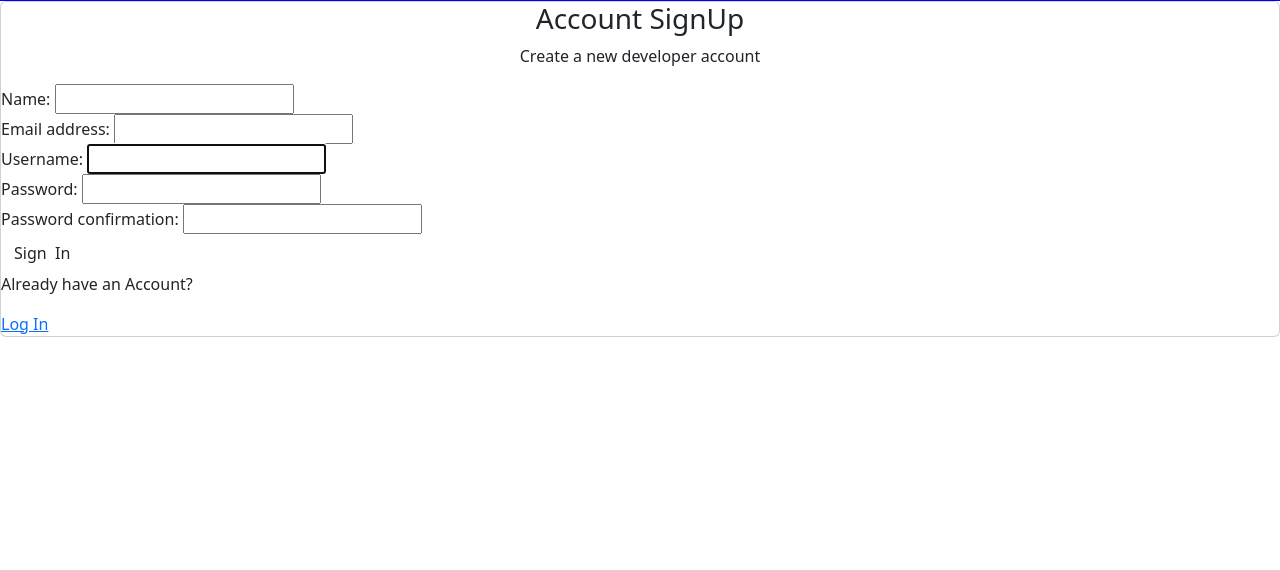
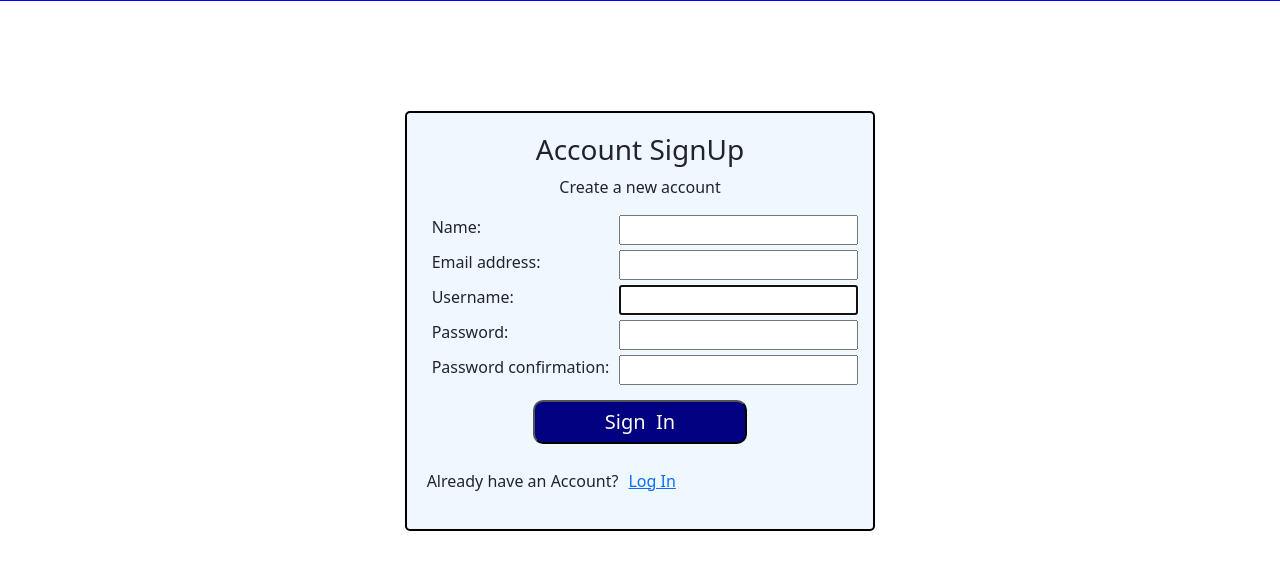
Before and after one commit to RaoAbhimanyuYadav/deeplogic, a Django app: page /register/ in a window 1280 px wide. Shown: the part 49-619 px from the top of the page. Run offline with Django 4.2, Linux system fonts and the light colour scheme.

Commit message:
login/signup css done

```diff
--- a/user/templates/user/login_register.html
+++ b/user/templates/user/login_register.html
@@ -1,46 +1,99 @@
 {% extends 'main.html' %} {% block content %} {% if page == 'register' %}
-<div class="auth">
-  <div class="card">
-    <div class="auth__header text-center">
+<div
+  style="
+    display: flex;
+    flex-direction: column;
+    align-items: center;
+    justify-content: center;
+    height: 80vh;
+  "
+>
+  <div
+    style="
+      border: 2px solid black;
+      padding: 20px;
+      border-radius: 5px;
+      background-color: aliceblue;
+    "
+  >
+    <div style="text-align: center">
       <h3>Account SignUp</h3>
-      <p>Create a new developer account</p>
+      <p>Create a new account</p>
     </div>
 
-    <form action="{% url 'register' %}" method="POST" class="form auth__form">
+    <form action="{% url 'register' %}" method="POST">
       {% csrf_token %} {% for field in form %}
-      <div class="form__field">
+      <div
+        style="
+          display: flex;
+          justify-content: space-between;
+          width: 100%;
+          margin: 5px;
+        "
+      >
         <label for="formInput#text">{{field.label}}: </label>
-        {{field}} {% comment %} {% if field.help_text %}
-        <small> {{field.help_text}} </small>
-        {% endif %} {% endcomment %} {% for error in field.errors %}
+        {{field}} {% for error in field.errors %}
         <p style="color: red">{{error}}</p>
         {% endfor %}
       </div>
       {% endfor %}
-      <div class="auth__actions">
-        <input class="btn btn--sub btn--lg" type="submit" value="Sign  In" />
+      <div style="display: flex; width: 100%; justify-content: center">
+        <input
+          type="submit"
+          value="Sign  In"
+          style="
+            width: 50%;
+            margin-top: 10px;
+            color: floralwhite;
+            background-color: navy;
+            padding: 5px;
+            border-radius: 10px;
+            font-size: 20px;
+          "
+        />
       </div>
     </form>
-    <div class="auth__alternative">
+    <div style="display: flex; margin-top: 25px; gap: 10px">
       <p>Already have an Account?</p>
       <a href="{% url 'login' %}">Log In</a>
     </div>
   </div>
 </div>
 {% else %}
-<div class="auth">
-  <div class="card">
-    <div class="auth__header text-center">
+<div
+  style="
+    display: flex;
+    flex-direction: column;
+    align-items: center;
+    justify-content: center;
+    height: 80vh;
+  "
+>
+  <div
+    style="
+      border: 2px solid black;
+      padding: 20px;
+      border-radius: 5px;
+      background-color: aliceblue;
+    "
+  >
+    <div style="text-align: center">
       <h3>Account Login</h3>
-      <p>Hello Developer, Welcome Back!</p>
+      <p>Hello, Welcome Back!</p>
     </div>
 
-    <form action="{% url 'login' %}" method="POST" class="form auth__form">
+    <form action="{% url 'login' %}" method="POST">
       {% csrf_token %}
-      <div class="form__field">
+      <div
+        style="
+          display: flex;
+          justify-content: space-between;
+          width: 100%;
+          margin: 5px;
+        "
+      >
         <label for="formInput#text">Username: </label>
         <input
-          class="input input--text"
           id="formInput#text"
           type="text"
           name="username"
@@ -48,22 +101,39 @@
         />
       </div>
 
-      <!-- Input:Password -->
-      <div class="form__field">
+      <div
+        style="
+          display: flex;
+          justify-content: space-between;
+          width: 100%;
+          margin: 5px;
+        "
+      >
         <label for="formInput#password">Password: </label>
         <input
-          class="input input--password"
           id="formInput#passowrd"
           type="password"
           name="password"
           placeholder="••••••••"
         />
       </div>
-      <div class="auth__actions">
-        <input class="btn btn--sub btn--lg" type="submit" value="Log In" />
+      <div style="display: flex; width: 100%; justify-content: center">
+        <input
+          type="submit"
+          value="Log In"
+          style="
+            width: 50%;
+            margin-top: 10px;
+            color: floralwhite;
+            background-color: navy;
+            padding: 5px;
+            border-radius: 10px;
+            font-size: 20px;
+          "
+        />
       </div>
     </form>
-    <div class="auth__alternative">
+    <div style="display: flex; margin-top: 25px; gap: 10px">
       <p>Don’t have an Account?</p>
       <a href="{% url 'register' %}">Sign Up</a>
     </div>
```
